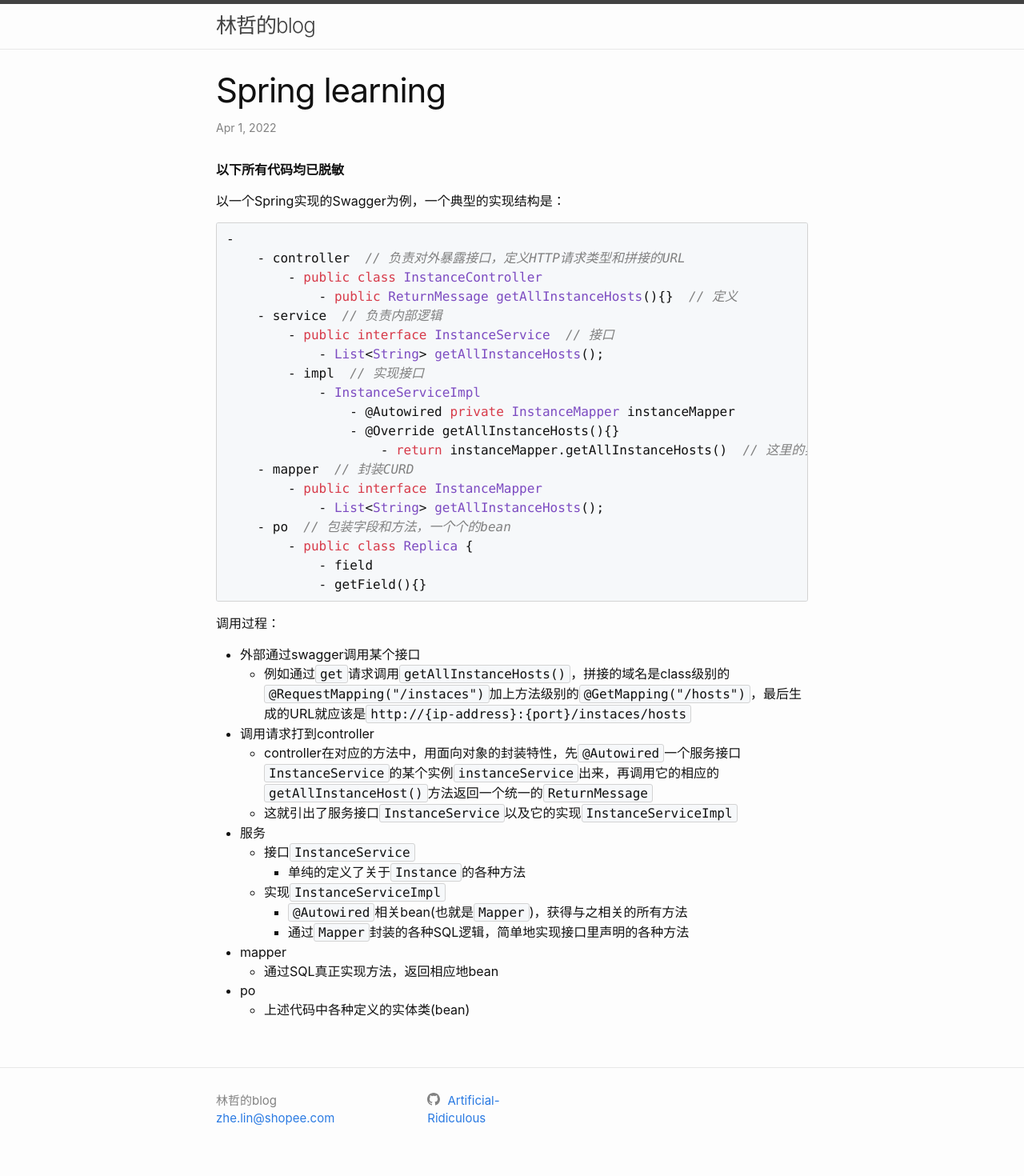
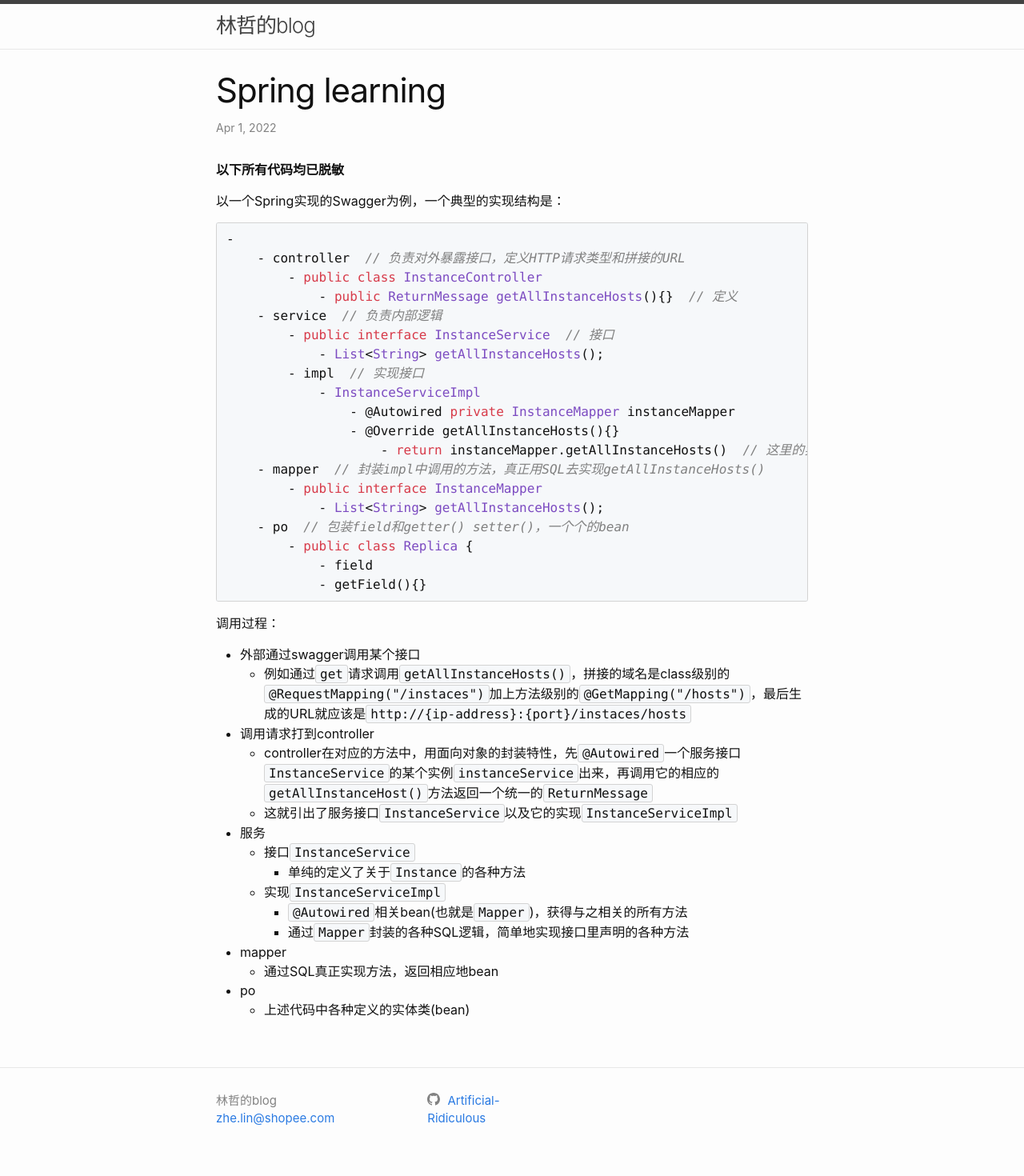
Before and after one commit to Artificial-Ridiculous/Artificial-Ridiculous.github.io, a Jekyll site: the page built from _posts/2022-04-01-Spring learning.markdown, in a window 1280 px wide. Shown: the whole page at 80% size. Built offline with Jekyll 4.4.1, drawn with Linux system fonts in a browser that asks for light colours; comment, search, counter and statistics services are not loaded.

Commit message:
flix:spring

```diff
--- a/_posts/2022-04-01-Spring learning.markdown
+++ b/_posts/2022-04-01-Spring learning.markdown
@@ -22,10 +22,10 @@ category: Java
                 - @Autowired private InstanceMapper instanceMapper
                 - @Override getAllInstanceHosts(){}
                     - return instanceMapper.getAllInstanceHosts()  // 这里的实例是从mapper的interface里Autowired
-    - mapper  // 封装CURD
+    - mapper  // 封装impl中调用的方法，真正用SQL去实现getAllInstanceHosts()
         - public interface InstanceMapper
             - List<String> getAllInstanceHosts();
-    - po  // 包装字段和方法，一个个的bean
+    - po  // 包装field和getter() setter()，一个个的bean
         - public class Replica {
             - field
             - getField(){}
```
